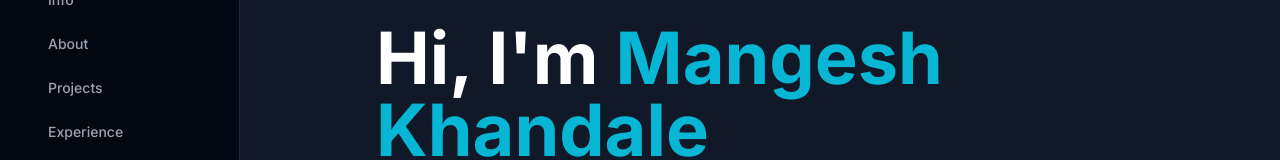
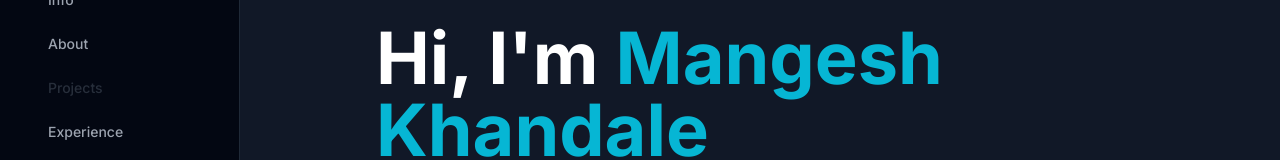
Before and after one commit to mangesh0712/new-porfolio, a React (Vite) app: page / in a window 1280 px wide. Shown: the part 194-354 px from the top of the page. Built offline with nearby package versions, Linux system fonts and the light colour scheme; the HTML template or start-up script is replaced by a standard one.

Commit message:
disabled projects

```diff
--- a/src/components/layout/Sidebar.tsx
+++ b/src/components/layout/Sidebar.tsx
@@ -4,13 +4,13 @@ import { FiGithub, FiLinkedin, FiInstagram, FiSun, FiMoon } from 'react-icons/fi
 import { personal } from '@/data/personal';
 
 const navItems = [
-  { id: 'hero', label: 'Home' },
-  { id: 'info', label: 'Info' },
-  { id: 'about', label: 'About' },
-  { id: 'projects', label: 'Projects' },
-  { id: 'experience', label: 'Experience' },
-  { id: 'testimonials', label: 'Testimonials' },
-  { id: 'contact', label: 'Contact' },
+  { id: 'hero', label: 'Home', disabled: false },
+  { id: 'info', label: 'Info', disabled: false },
+  { id: 'about', label: 'About', disabled: false },
+  { id: 'projects', label: 'Projects', disabled: true },
+  { id: 'experience', label: 'Experience', disabled: false },
+  { id: 'testimonials', label: 'Testimonials', disabled: false },
+  { id: 'contact', label: 'Contact', disabled: false },
 ]
 
 export function Sidebar() {
@@ -37,13 +37,17 @@ export function Sidebar() {
           {navItems.map((item) => (
             <li key={item.id}>
               <button
-                onClick={() => handleNavClick(item.id)}
+                onClick={() => !item.disabled && handleNavClick(item.id)}
+                disabled={item.disabled}
                 aria-current={activeSection === item.id ? 'page' : undefined}
+                title={item.disabled ? 'Disabled as of now' : ''}
                 className={cn(
                   'block w-full rounded-lg px-4 py-2 text-left text-sm font-medium transition-colors',
-                  activeSection === item.id
-                    ? 'bg-emerald-700 text-white dark:bg-amber-400 dark:text-emerald-900'
-                    : 'text-gray-600 hover:text-gray-900 dark:text-gray-400 dark:hover:text-white'
+                  item.disabled
+                    ? 'cursor-not-allowed opacity-50 text-gray-400 dark:text-gray-600'
+                    : activeSection === item.id
+                      ? 'bg-emerald-700 text-white dark:bg-amber-400 dark:text-emerald-900'
+                      : 'text-gray-600 hover:text-gray-900 dark:text-gray-400 dark:hover:text-white'
                 )}
               >
                 {item.label}
```
Also changed, not shown: package.json (+13 -13 lines), .claude/agents/research-agent.md, .claude/settings.json.
